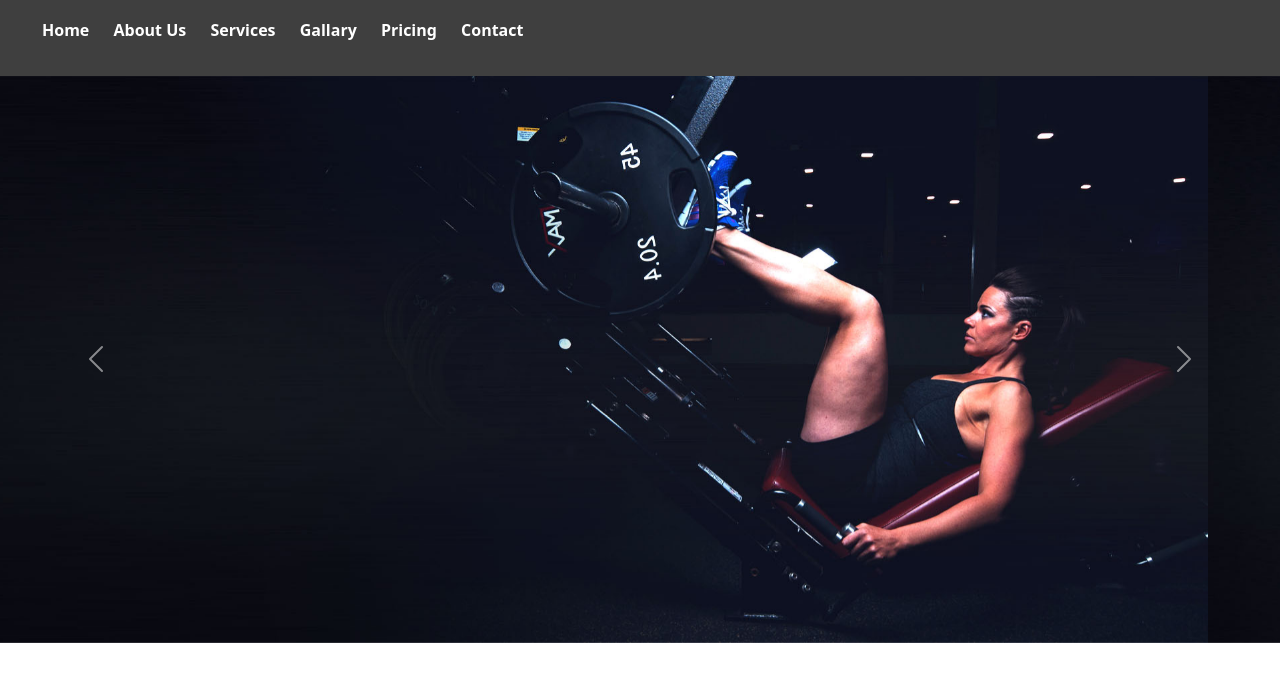
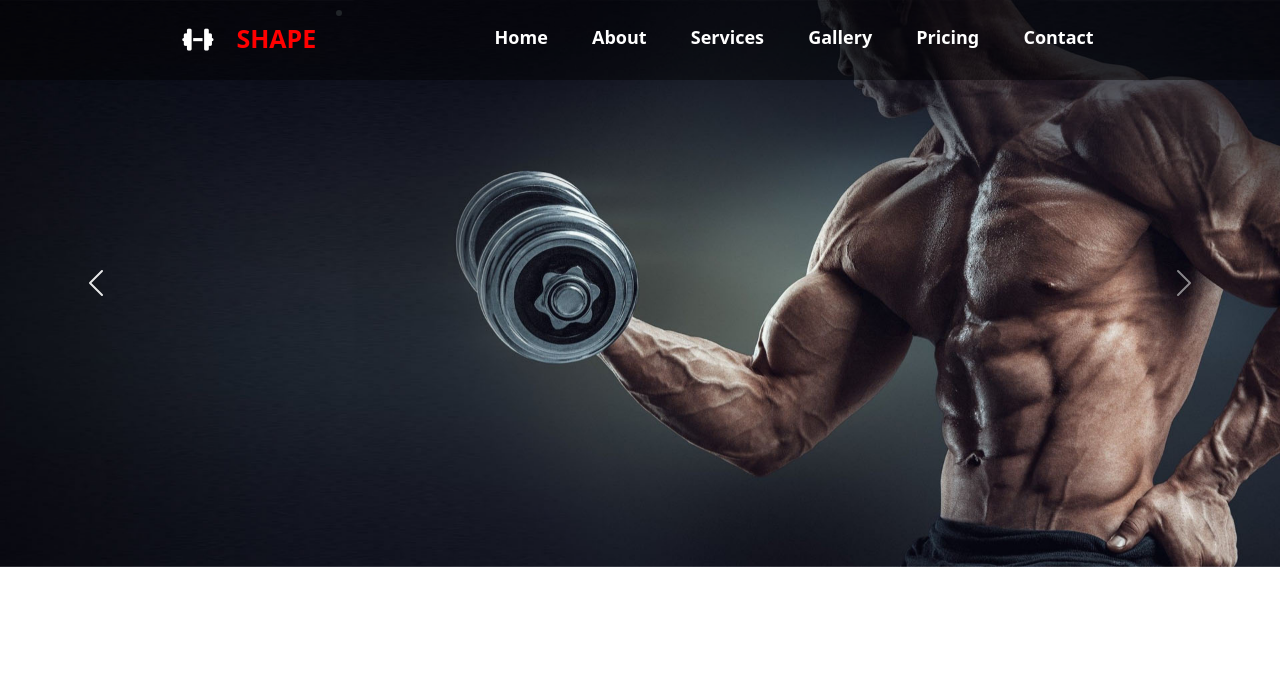
Before and after one commit to Sham-More/GymClone, a plain HTML site: page index.html in a window 1280 px wide. Drawn offline with nearby package versions, Linux system fonts and the light colour scheme.

Commit message:
index file changed

```diff
--- a/css/style.css
+++ b/css/style.css
@@ -2,23 +2,61 @@
     padding: 0;
     margin: 0;
 }
-.navbar{
-    background-color: rgba(0, 0, 0, 0.753);
+.carousel slide{
+    position: relative;
+    z-index: -1;
+}
+
+nav{
+    width: 100%;
+    height:80px;
+    z-index: 1;
+    background-color: rgba(0, 0, 0, 0.431);
+    position:absolute;
+    top: 0;
+}
+.logo{
+    float: left;
+    padding:20px;
+    text-decoration: none;
+    color: red;
+    font-size:25px;
+    font-weight: bold;
+
+}
+.fas {
+    float: left;
+
+    text-decoration: none;
+    color: white;
+    padding: 28px 3px;
+    font-size:25px;
+    font-weight: bold;
+    margin-left:14%;
+
+}
+.logo:hover{
+    color: white;
 }
 nav ul{
-
     float: right;
+    margin-right:13%;
 
 }
 nav ul li{
     list-style-type: none;
     display: inline-block;
-    margin: 10px;
+    padding: 0  20px;
 
 }
 nav ul li a{
     text-decoration: none;
     color: white;
-    font-weight: 600;
+    font-size:18px;
+    font-weight:700;
+    transition: 0.4s ease-in-out;
 
 }
+nav ul li a:hover{
+    color: red;
+}
--- a/index.html
+++ b/index.html
@@ -10,6 +10,7 @@
 	<link href="https://cdn.jsdelivr.net/npm/bootstrap@5.1.0/dist/css/bootstrap.min.css" rel="stylesheet"
 		integrity="sha384-KyZXEAg3QhqLMpG8r+8fhAXLRk2vvoC2f3B09zVXn8CA5QIVfZOJ3BCsw2P0p/We" crossorigin="anonymous">
 	<link rel="stylesheet" href="css/style.css">
+	<script src="https://kit.fontawesome.com/2ac7258da3.js" crossorigin="anonymous"></script>
 
 	<title>Home-GymClone</title>
 </head>
@@ -17,16 +18,26 @@
 <body>
 	<div class="main">
 
-		<nav class="navbar">
+			<nav>
+				<li>
+					<i class="fas fa-dumbbell"></i>
+					<a href="#" class="logo">SHAPE</a>
+				</li>
+
 				<ul>
+
 					<li><a href="">Home</a></li>
-				<li><a href="">About Us</a></li>
+					<li><a href="">About</a></li>
 					<li><a href="">Services</a></li>
-				<li><a href="">Gallary</a></li>
+					<li><a href="">Gallery</a></li>
 					<li><a href="">Pricing</a></li>
 					<li><a href="">Contact</a></li>
 				</ul>
 			</nav>
+
+
+
+
 
 
 		<!-- Slider -->
@@ -35,11 +46,11 @@
 
 			<div class="carousel-inner">
 
-				<div class="carousel-item active" data-bs-interval="5000">
-					<img src="img/slides/1.jpg" class="d-block w-100" alt="...">
+				<div class="carousel-item active" data-bs-interval="3000">
+					<img src="img/slides/1.jpg" class="d-block w-100" alt="..."  >
 				</div>
-				<div class="carousel-item" data-bs-interval="5000">
-					<img src="img/slides/2.jpg" class="d-block w-100" alt="...">
+				<div class="carousel-item" data-bs-interval="3000">
+					<img src="img/slides/2.jpg" class="d-block w-100" alt="..."  >
 				</div>
 
 			</div>
```
Lines whose indentation alone changed are shown as unchanged.
